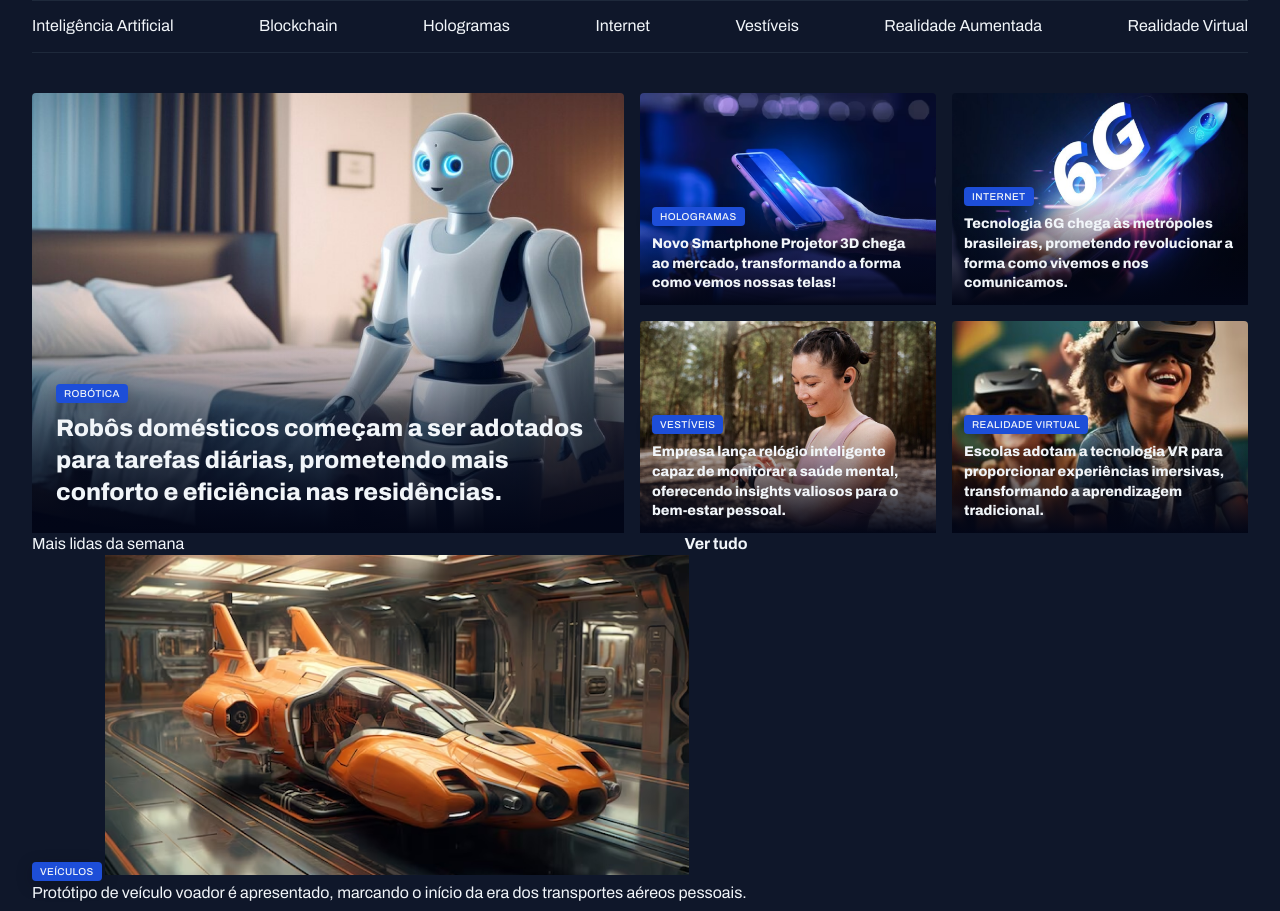
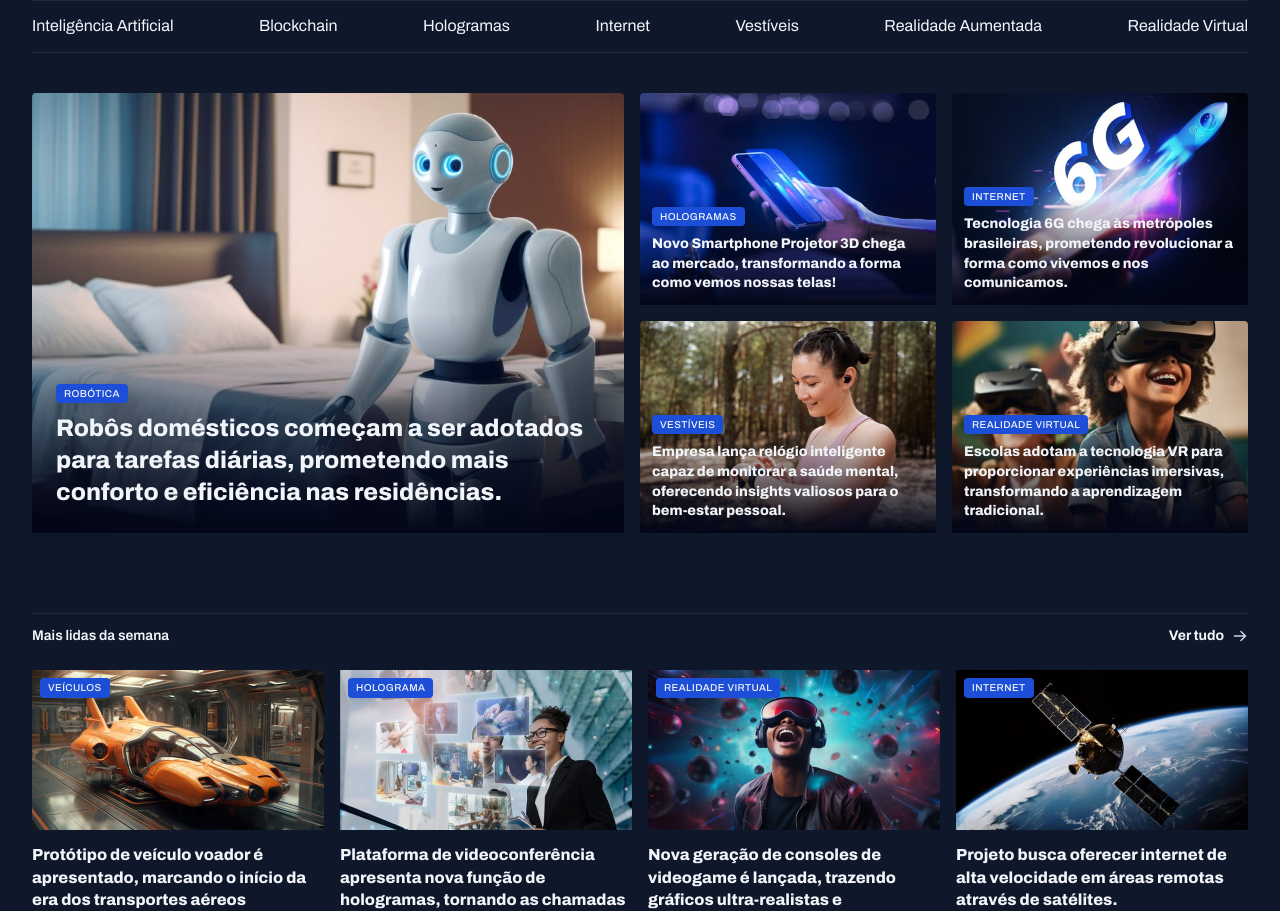
Before and after one commit to diegodevtech/news-app, a plain HTML site: page index.html in a window 1280 px wide. Shown: the part 62-973 px from the top of the page. Drawn offline with Linux system fonts and the light colour scheme.

Commit message:
Weekly posts
-applies some more styles to weekly section

```diff
--- a/styles/globals.css
+++ b/styles/globals.css
@@ -30,6 +30,7 @@ body {
 
 main {
   margin-top: 2.5rem;
+  gap: 5rem;
 }
 
 a {
--- a/styles/section.css
+++ b/styles/section.css
@@ -1,3 +1,23 @@
+section header {
+  border-top: 1px solid var(--stroke-color);
+  padding-block: 0.75rem 1.5rem;
+  font: var(--text-span);
+
+  a {
+    justify-self: end;
+    align-items: center;
+    gap: 0.5rem;
+    span {
+      background-image: url(../assets/icons/ArrowRight.svg);
+      width: 1rem;
+      height: 1rem;
+    }
+    &:hover span {
+      background-image: url(../assets/icons/ArrowRightHover.svg);
+    }
+  }
+}
+
 #featured {
   img {
     height: 100%;
@@ -29,3 +49,28 @@
     }
   }
 }
+
+#weekly {
+  &>div {
+    grid-template-columns: repeat(4, 18.25rem);
+  }
+
+  img {
+    height: 10rem;
+  }
+
+  figure{
+    position: relative;
+
+    .content-tag {
+      position: absolute;
+      top: 0.5rem;
+      left: 0.5rem;
+    }
+
+    p {
+      margin-top: 0.5rem;
+      font-weight: 800;
+    }
+  }
+}
```
